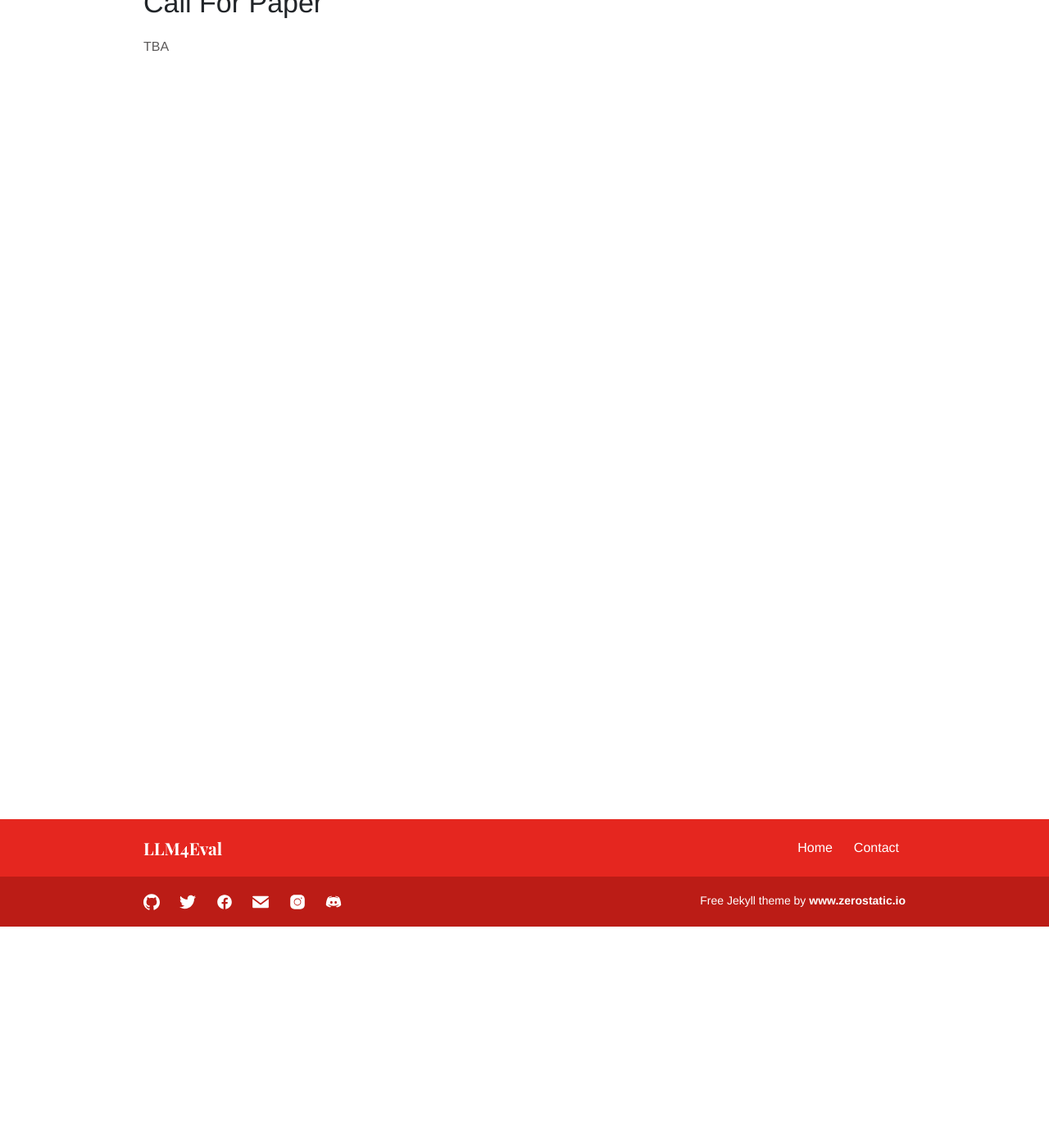
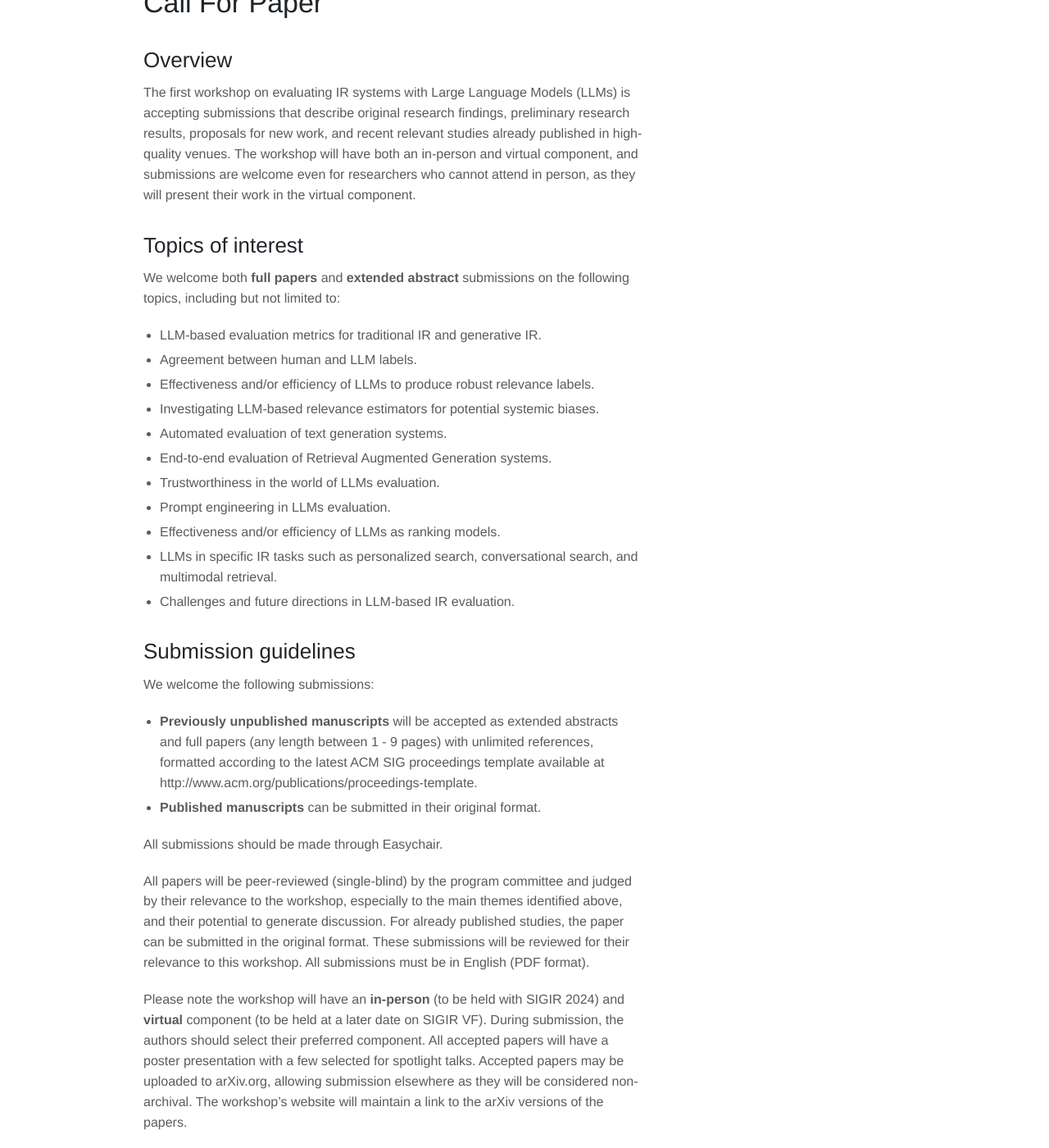
Before and after one commit to LLM4Eval/llm4eval, a Jekyll site: the page built from cfp.md, in a window 1280 px wide and 1400 px high, scrolled down 270 px. Shown: the whole window at 82% size. Built offline with Jekyll 4.4.1, drawn with Linux system fonts in a browser that asks for light colours; some of the changed text lies outside the part shown.

Commit message:
Update cfp.md

```diff
--- a/cfp.md
+++ b/cfp.md
@@ -7,4 +7,40 @@ bodyClass: page-about
 
 # Call For Paper
 
-TBA
+## Overview
+The first workshop on evaluating IR systems with Large Language Models (LLMs) is accepting submissions that describe original research findings, preliminary research results, proposals for new work, and recent relevant studies already published in high-quality venues. The workshop will have both an in-person and virtual component, and submissions are welcome even for researchers who cannot attend in person, as they will present their work in the virtual component.
+
+## Topics of interest
+We welcome both __full papers__ and __extended abstract__ submissions on the following topics, including but not limited to:
+
+- LLM-based evaluation metrics for traditional IR and generative IR.
+- Agreement between human and LLM labels.
+- Effectiveness and/or efficiency of LLMs to produce robust relevance labels.
+- Investigating LLM-based relevance estimators for potential systemic biases.
+- Automated evaluation of text generation systems.
+- End-to-end evaluation of Retrieval Augmented Generation systems.
+- Trustworthiness in the world of LLMs evaluation.
+- Prompt engineering in LLMs evaluation.
+- Effectiveness and/or efficiency of LLMs as ranking models.
+- LLMs in specific IR tasks such as personalized search, conversational search, and multimodal retrieval.
+- Challenges and future directions in LLM-based IR evaluation.
+
+## Submission guidelines
+We welcome the following submissions:
+
+- __Previously unpublished manuscripts__ will be accepted as extended abstracts and full papers (any length between 1 - 9 pages) with unlimited references, formatted according to the latest ACM SIG proceedings template available at http://www.acm.org/publications/proceedings-template.
+- __Published manuscripts__ can be submitted in their original format.
+
+All submissions should be made through Easychair.
+
+All papers will be peer-reviewed (single-blind) by the program committee and judged by their relevance to the workshop, especially to the main themes identified above, and their potential to generate discussion. For already published studies, the paper can be submitted in the original format. These submissions will be reviewed for their relevance to this workshop. All submissions must be in English (PDF format).
+
+Please note the workshop will have an __in-person__ (to be held with SIGIR 2024) and __virtual__ component (to be held at a later date on SIGIR VF). During submission, the authors should select their preferred component. All accepted papers will have a poster presentation with a few selected for spotlight talks. Accepted papers may be uploaded to arXiv.org, allowing submission elsewhere as they will be considered non-archival. The workshop's website will maintain a link to the arXiv versions of the papers.
+
+Important Dates
+Submission Deadline: April 25th, 2024 (AoE time)
+Acceptance Notifications: May 31st, 2024 (AoE time)
+Workshop date: July 18, 2024
+
+Contact
+For any questions about paper submission, you may contact the workshop organizers at llm4eval@easychair.com
```
